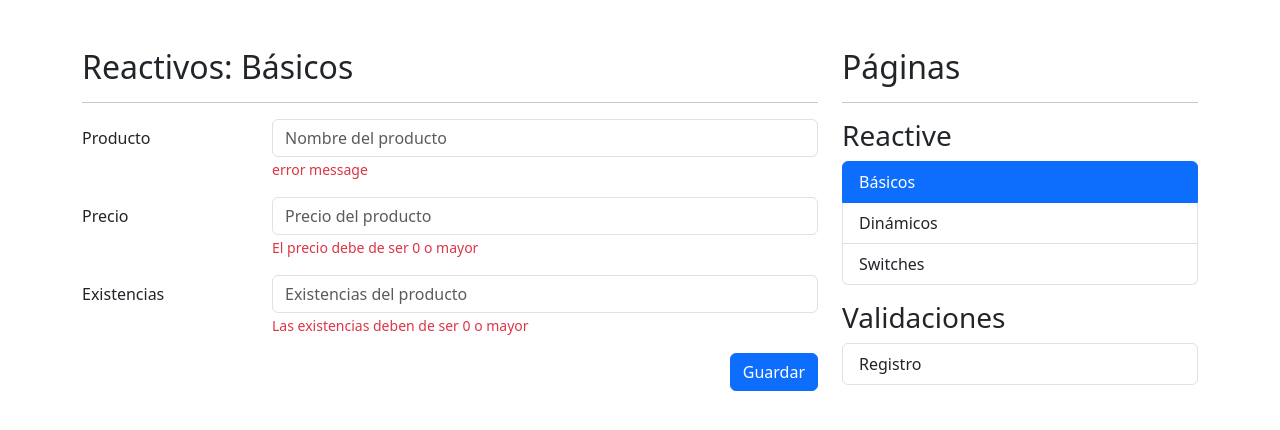
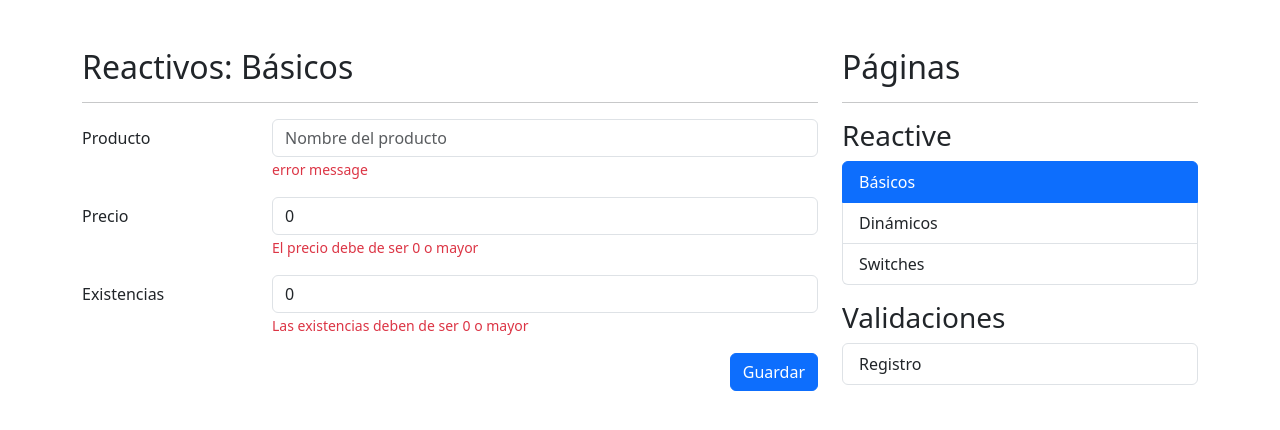
Before and after one commit to uriel-loz/FormApp, an Angular app: page /reactive/basic in a window 1280 px wide. Shown: the top 430 px of the page. Built offline with nearby package versions, Linux system fonts and the light colour scheme.

Commit message:
Connect form with formGroup angular

```diff
--- a/src/app/app.module.ts
+++ b/src/app/app.module.ts
@@ -12,7 +12,7 @@ import { SharedModule } from './shared/shared.module';
   imports: [
     BrowserModule,
     AppRoutingModule,
-    SharedModule
+    SharedModule,
   ],
   providers: [],
   bootstrap: [AppComponent]
--- a/src/app/auth/auth.module.ts
+++ b/src/app/auth/auth.module.ts
@@ -2,10 +2,13 @@ import { NgModule } from '@angular/core';
 import { CommonModule } from '@angular/common';
 
 import { AuthRoutingModule } from './auth-routing.module';
+import { RegisterComponent } from './pages/register/register.component';
 
 
 @NgModule({
-  declarations: [],
+  declarations: [
+    RegisterComponent
+  ],
   imports: [
     CommonModule,
     AuthRoutingModule
--- a/src/app/reactive/pages/basic/basic.component.html
+++ b/src/app/reactive/pages/basic/basic.component.html
@@ -1,19 +1,19 @@
 <h2>Reactivos: Básicos</h2>
-<hr>
+<hr />
 
 <div class="row">
   <div class="col">
-
-        <form autocomplete="off">
-
+    <form [formGroup]="myForm" autocomplete="off" (ngSubmit)="onSave()">
       <!-- Campo de producto -->
       <div class="mb-3 row">
         <label class="col-sm-3 col-form-label">Producto</label>
         <div class="col-sm-9">
-
-                    <input type="text"
+          <input
+            type="text"
             class="form-control"
-                           placeholder="Nombre del producto">
+            formControlName="name"
+            placeholder="Nombre del producto"
+          />
 
           <span class="form-text text-danger">
             <!-- Debe de ser de 3 letras -->
@@ -26,9 +26,12 @@
       <div class="mb-3 row">
         <label class="col-sm-3 col-form-label">Precio</label>
         <div class="col-sm-9">
-                    <input type="number"
+          <input
+            type="number"
             class="form-control"
-                           placeholder="Precio del producto">
+            formControlName="price"
+            placeholder="Precio del producto"
+          />
           <span class="form-text text-danger">
             El precio debe de ser 0 o mayor
           </span>
@@ -39,9 +42,12 @@
       <div class="mb-3 row">
         <label class="col-sm-3 col-form-label">Existencias</label>
         <div class="col-sm-9">
-                    <input type="number"
+          <input
+            type="number"
             class="form-control"
-                           placeholder="Existencias del producto">
+            formControlName="inStorage"
+            placeholder="Existencias del producto"
+          />
 
           <span class="form-text text-danger">
             Las existencias deben de ser 0 o mayor
@@ -49,29 +55,19 @@
         </div>
       </div>
 
-
       <div class="row">
         <div class="col">
-                    <button type="submit"
-                            class="btn btn-primary float-end">
+          <button type="submit" class="btn btn-primary float-end">
             Guardar
           </button>
         </div>
       </div>
-
-
-
     </form>
-
   </div>
 </div>
 
-
-
-
 <div class="row">
   <div class="col">
-
     <!-- <span>Valid</span>
         <pre>{{ 'objeto' | json }}</pre>
 
--- a/src/app/reactive/pages/basic/basic.component.ts
+++ b/src/app/reactive/pages/basic/basic.component.ts
@@ -1,4 +1,5 @@
-import { Component, OnInit } from '@angular/core';
+import { Component, OnInit, inject } from '@angular/core';
+import { FormBuilder, FormControl, FormGroup } from '@angular/forms';
 
 @Component({
   selector: 'reactive-basic',
@@ -7,9 +8,27 @@ import { Component, OnInit } from '@angular/core';
 })
 export class BasicComponent implements OnInit {
 
+  // Form group
+  // public myForm: FormGroup = new FormGroup({
+  //   name: new FormControl(''),
+  //   price: new FormControl(0),
+  //   inStorage: new FormControl(0),
+  // });
+
+  private formBuilder = inject(FormBuilder);
+  public myForm: FormGroup = this.formBuilder.group({
+    name: [''],
+    price: [0],
+    inStorage: [0],
+  });
+
   constructor() { }
 
   ngOnInit() {
   }
 
+  onSave(): void {
+    console.log('Form value:', this.myForm.value);
+  }
+
 }
```
Also changed, not shown: src/app/reactive/reactive.module.ts (+11 -2 lines). Lines whose indentation alone changed are shown as unchanged.
